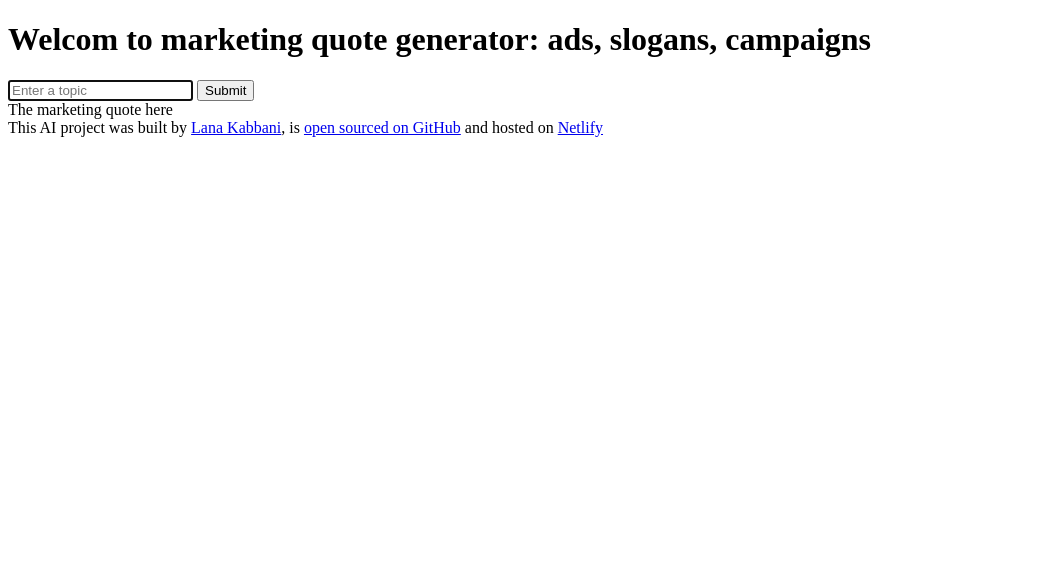
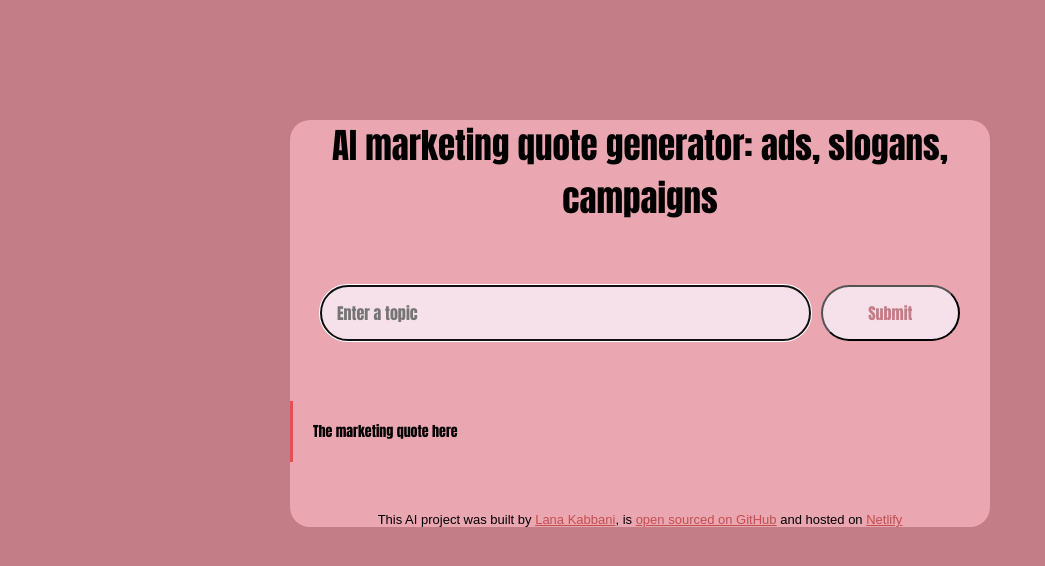
Before and after one commit to lanakbn/generator, a plain HTML site: page index.html in a window 1280 px wide. Shown: the whole page, without its empty margins (0-1045 px from the left). Drawn offline with Linux system fonts and the light colour scheme.

Commit message:
styled with css

```diff
--- a/index.html
+++ b/index.html
@@ -8,8 +8,9 @@
   </head>
 
   <body>
+    <div class="container">
       <header>
-      <h1>Welcom to marketing quote generator: ads, slogans, campaigns</h1>
+        <h1>AI marketing quote generator: ads, slogans, campaigns</h1>
       </header>
       <main>
         <form>
@@ -19,14 +20,16 @@
             autofocus
             required
             autocomplete="off"
+            class="instructions"
           />
-        <input type="submit" />
+          <input type="submit" class="submit-button" value="Submit" />
         </form>
-      <div>The marketing quote here</div>
+        <div class="quote">The marketing quote here</div>
       </main>
       <footer>
         This AI project was built by
-      <a href="https://github.com/lanakbn" target="_blank">Lana Kabbani</a>, is
+        <a href="https://github.com/lanakbn" target="_blank">Lana Kabbani</a>,
+        is
         <a href="https://github.com/lanakbn/generator" target="_blank"
           >open sourced on GitHub</a
         >
@@ -37,6 +40,7 @@
           >Netlify</a
         >
       </footer>
+    </div>
 
     <script src="src/index.js"></script>
   </body>
--- a/src/style.css
+++ b/src/style.css
@@ -0,0 +1,74 @@
+body {
+  background-color: rgb(195, 125, 135);
+  font-family: Impact, Haettenschweiler, "Arial Narrow Bold", sans-serif;
+}
+
+.container {
+  margin: 120px auto;
+  max-width: 700px;
+  background-color: rgb(234, 167, 177);
+  border-radius: 20px;
+}
+
+header {
+  margin-bottom: 30px;
+}
+
+h1 {
+  margin-top: 10px;
+  text-align: center;
+  font-weight: 800;
+  font-size: 35px;
+  line-height: 1.5;
+}
+
+form {
+  padding: 30px;
+  background-color: rgb(234, 167, 177);
+  border-radius: 10px;
+  display: flex;
+  box-shadow: 0px, 20px, 60px, rgb(195, 125, 135);
+  margin-bottom: 30px;
+}
+
+.instructions {
+  padding: 16px;
+  border: 1px solid rgb(195, 125, 135);
+  width: 80%;
+  border-radius: 50px;
+  font-size: 16px;
+  line-height: 20px;
+  color: rgb(195, 125, 135);
+  background-color: rgb(246, 224, 233);
+  font-family: Impact, Haettenschweiler, "Arial Narrow Bold", sans-serif;
+}
+
+.submit-button {
+  margin-left: 10px;
+  background-color: rgb(246, 224, 233);
+  color: rgb(195, 125, 135);
+  width: 150px;
+  font-size: 16px;
+  padding: 14px 24px;
+  border-radius: 50px;
+  font-family: Impact, Haettenschweiler, "Arial Narrow Bold", sans-serif;
+}
+
+.quote {
+  font-size: 14px;
+  background-color: rgb(234, 167, 177);
+  line-height: 1.5;
+  padding: 20px;
+  border-left: 3px solid #e74e4e;
+  box-shadow: 0px, 20px, 60px, rgba(59, 29, 32, 0.08);
+}
+
+footer {
+  text-align: center;
+  font-size: 13px;
+  margin-top: 50px;
+  font-family: Arial, Helvetica, sans-serif;
+}
+a {
+  color: rgb(194, 78, 78);
+}
```
Lines whose indentation alone changed are shown as unchanged.
